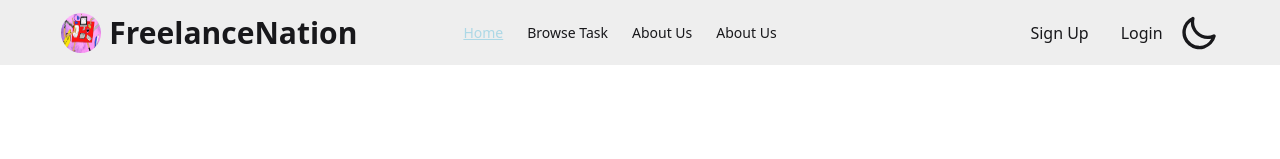
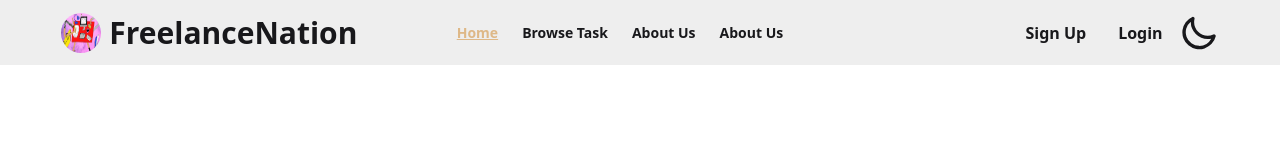
Before and after one commit to asiburrahman/freelance-fonted, a React (Vite) app: page / in a window 1280 px wide. Shown: the top 159 px of the page. Built offline with nearby package versions, Linux system fonts and the light colour scheme; no server answers.

Commit message:
Navber font size change

```diff
--- a/src/component/Navbar/Navbar.jsx
+++ b/src/component/Navbar/Navbar.jsx
@@ -47,7 +47,7 @@ const Navbar = () => {
         <>
         {/* <ToastContainer /> */}
 
-        <div className='bg-base-300  '>
+        <div className='bg-base-300  font-semibold'>
 
             <div className="navbar   w-11/12 mx-auto">
             <div className="navbar-start ">
--- a/src/index.css
+++ b/src/index.css
@@ -14,5 +14,5 @@
 
 .active{
     text-decoration: underline;
-    color: lightblue;
+    color: burlywood;
 }
```
